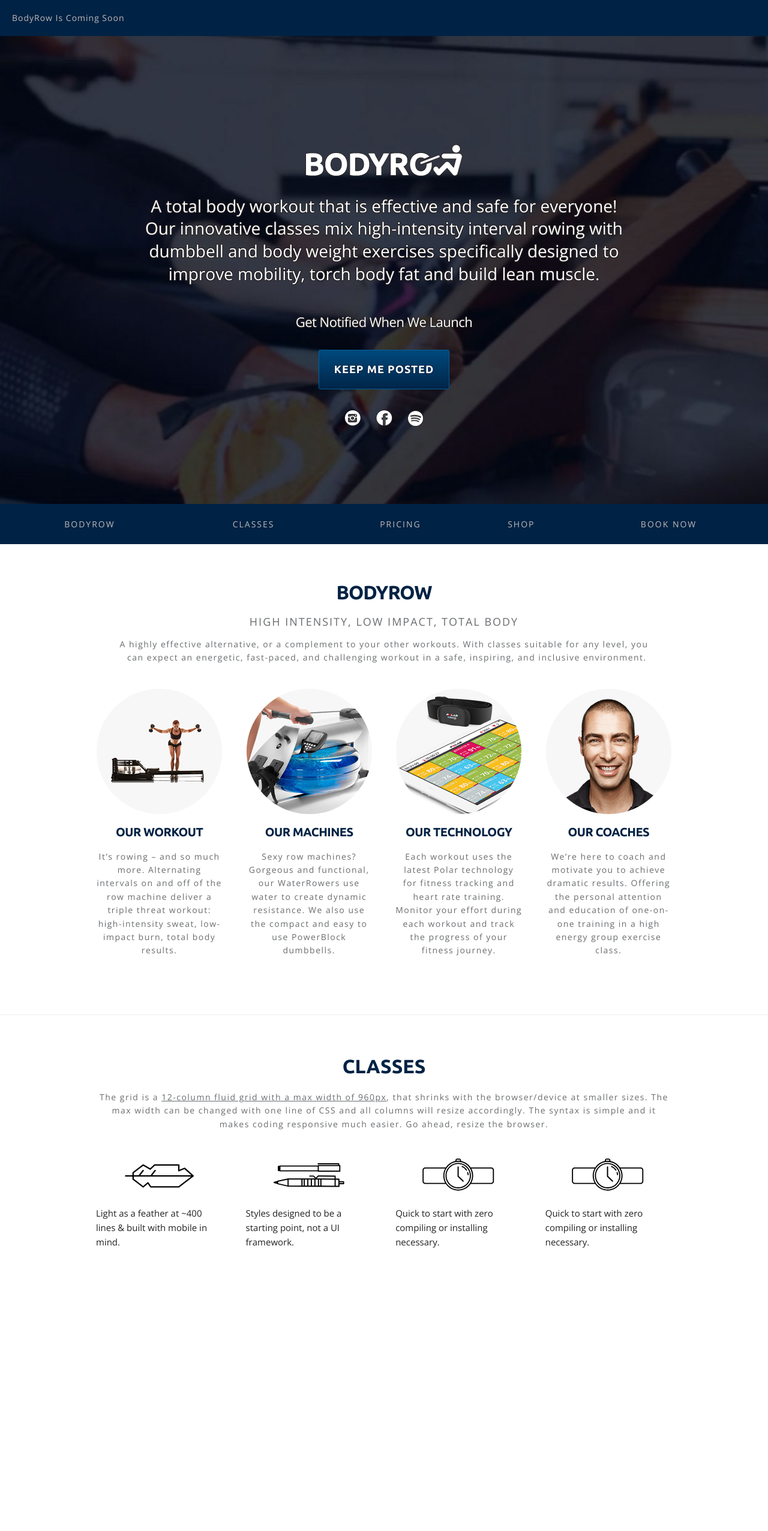
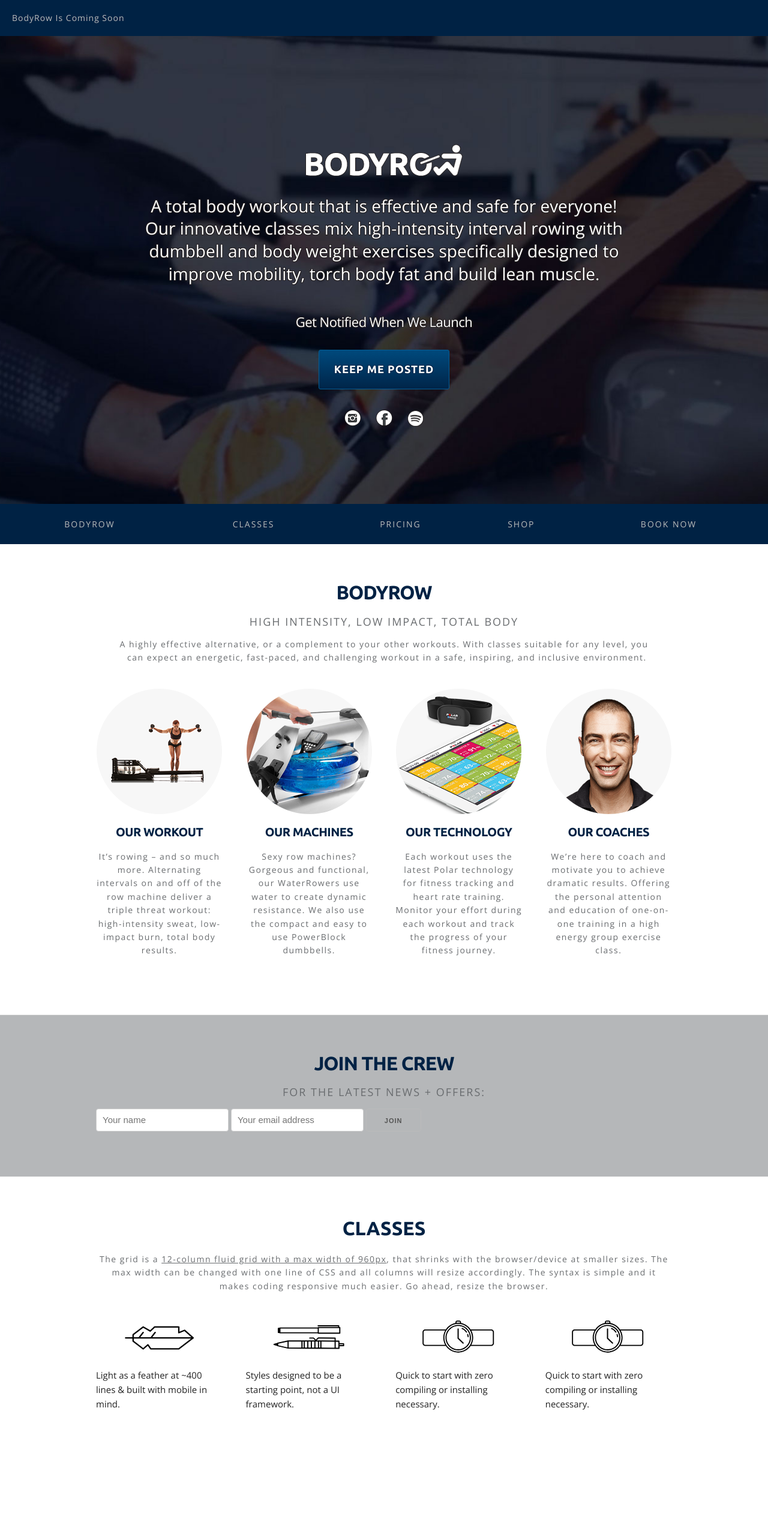
Before and after one commit to ambit/bodyrow, a Jekyll site: the page built from index.html, in a window 1280 px wide. Shown: the whole page at 60% size. Built offline with Jekyll 4.4.1, drawn with Linux system fonts in a browser that asks for light colours; nearby versions of some CDN libraries; before the commit the page ends 2282 px from its top, so only the background shows below that.

Commit message:
join the crew

```diff
--- a/css/style.css
+++ b/css/style.css
@@ -105,6 +105,11 @@
   display: block;
   text-align: center;
   margin: 2.5rem auto 0;
+}
+
+
+#join {
+  background: #b5b7b9;
 }
 
 .example-grid .column,
--- a/index.html
+++ b/index.html
@@ -91,6 +91,16 @@
       </div>
     </div>
 
+    <div class="docs-section" id="join">
+      <div class="container">
+        <h3 class="docs-header">JOIN THE CREW</h3>
+        <h4 class="docs-subheader">FOR THE LATEST NEWS + OFFERS:</h4>
+        <input type="text" name="cm-name" placeholder="Your name" />
+        <input type="email" spellcheck="false" name="cm-huulhtt-huulhtt" id="email" placeholder="Your email address" />
+        <button type="submit" value="Join">JOIN</button>
+      </div>
+    </div>
+
    <div class="docs-section" id="classes">
     <div class="container">
       <h6 class="docs-header">CLASSES</h6>
```
